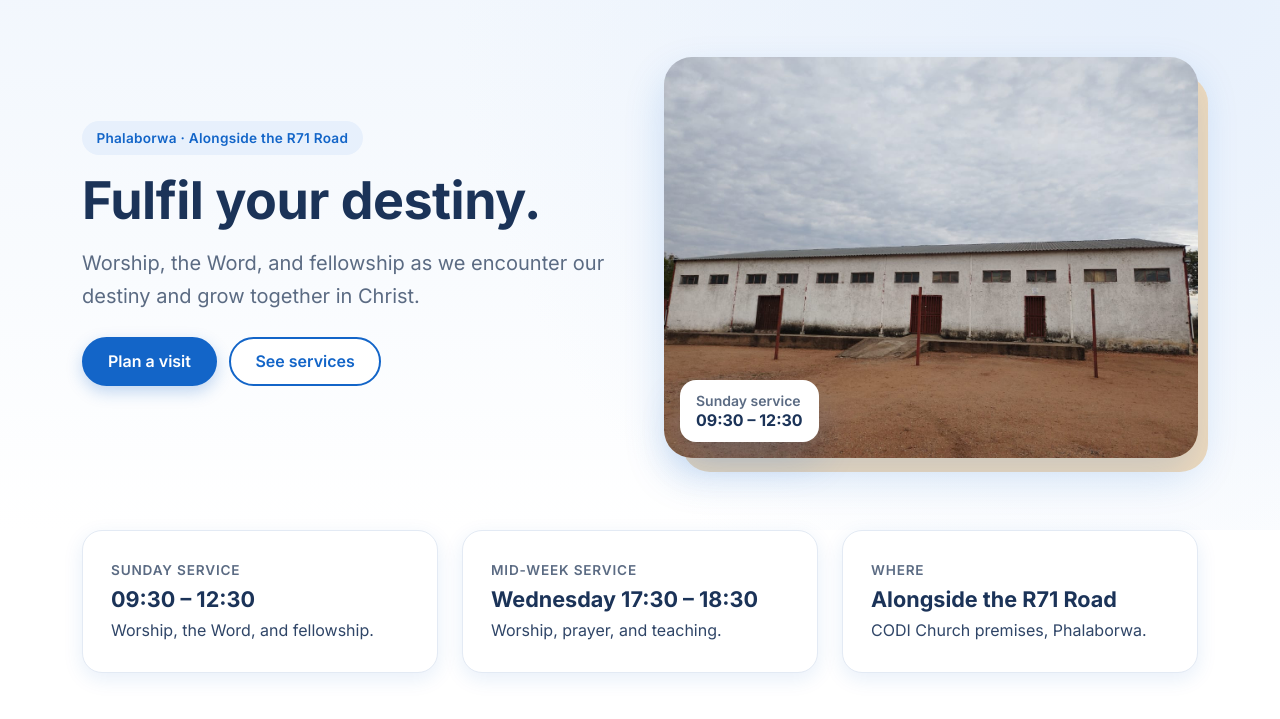
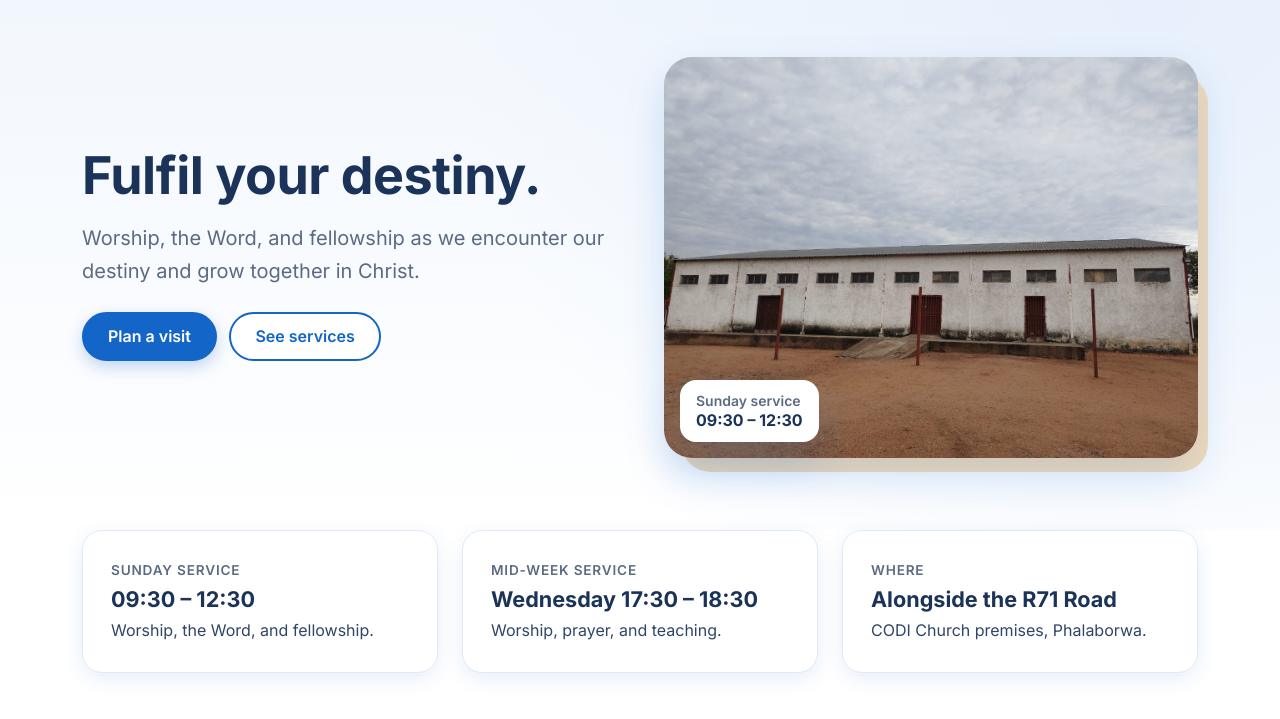
Before and after one commit to neolikescode/CODI-Church-Website, a plain HTML site: page index.html in a window 1280 px wide. Shown: the part 81-800 px from the top of the page. Drawn offline with Linux system fonts and the light colour scheme.

```diff
--- a/index.html
+++ b/index.html
@@ -52,7 +52,6 @@
                 <div class="row align-items-center g-5">
 
                     <div class="col-lg-6">
-                        <span class="eyebrow">Phalaborwa &middot; Alongside the R71 Road</span>
                         <h1 class="mb-3">Fulfil your destiny.</h1>
                         <p class="lead mb-4">
                             Worship, the Word, and fellowship as we encounter our destiny
```
Also changed, not shown: about.html (+3 -3 lines).
